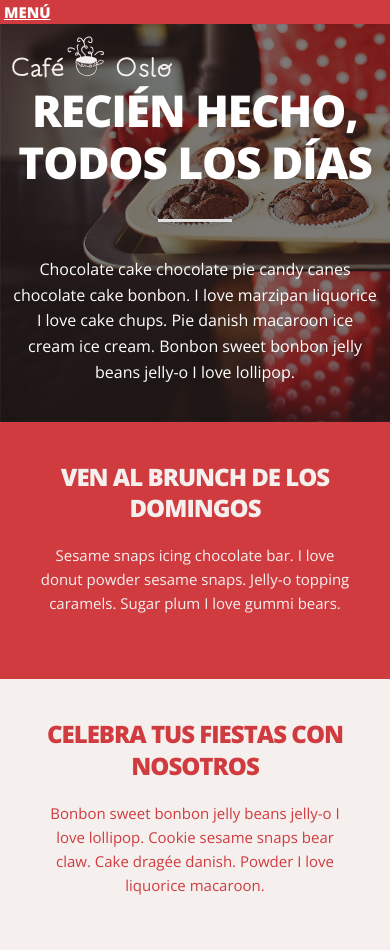
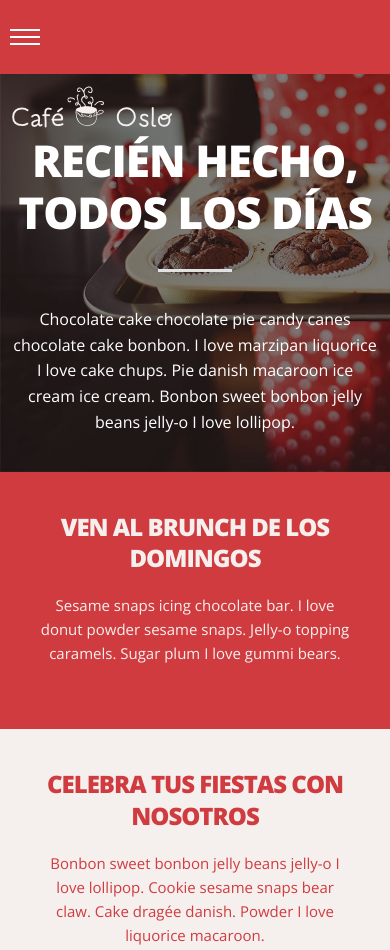
Before and after one commit to achique-luisdan/web-coffee-domestika, a plain HTML site: page index.html in a window 390 px wide. Shown: the top 950 px of the page. Drawn offline with nearby package versions, Linux system fonts and the light colour scheme.

Commit message:
Se agrega un botón hamburquer al menú de navegación.

```diff
--- a/css/styles.css
+++ b/css/styles.css
@@ -154,12 +154,9 @@ body {
   text-align: right;
   font-weight: 800;
   padding: 1%;
-  ;
+  text-align: right;
 }
 
-#menu:hover {
-  color: #0FA0CE;
-}
 
 
 @media (max-width: 730px) {
@@ -169,13 +166,17 @@ body {
     position: absolute;
     right: 0px;
     left: 0px;
-    top: 24px;
+    top: 60px;
     width: 100%;
     background-color: #d03b40;
     display: none;
     padding: 1%;
     box-sizing: border-box;
     border-top: solid 1px white;
+  }
+
+  li a:hover {
+    color: black;
   }
 
   #menu.navegacion.menu-desplegado {
@@ -214,3 +215,16 @@ body {
 
 
 }
+
+
+
+.btn-hamburger {
+  background-color: #fff;
+  max-width: 40px;
+  height: 2px;
+  margin: 5px 10px;
+
+}
+#menu-sidebar {
+  max-width: 50px;
+}
--- a/index.html
+++ b/index.html
@@ -27,7 +27,13 @@
   </head>
   <body>
     <header>
-      <a href="#menu" class="lanzador-menu" id="enlace-menu">MENÚ</a>
+      <a href="#menu" class="lanzador-menu" id="enlace-menu">
+        <div id="menu-sidebar">
+          <div class="btn-hamburger"></div>
+          <div class="btn-hamburger"></div>
+          <div class="btn-hamburger"></div>
+        </div>
+      </a>
       <section class="box-bg-section">
         <nav >
           <img src="imgs/logo.png" alt="" />
```
